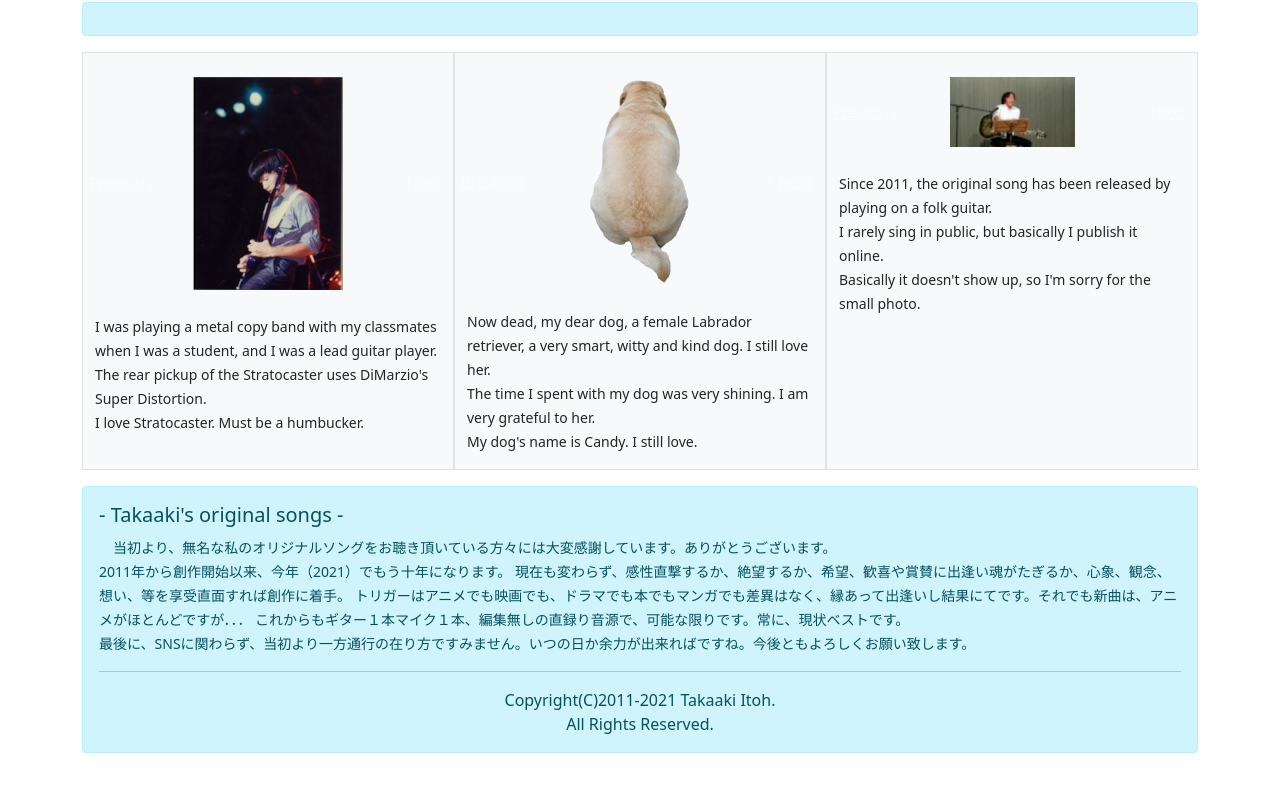
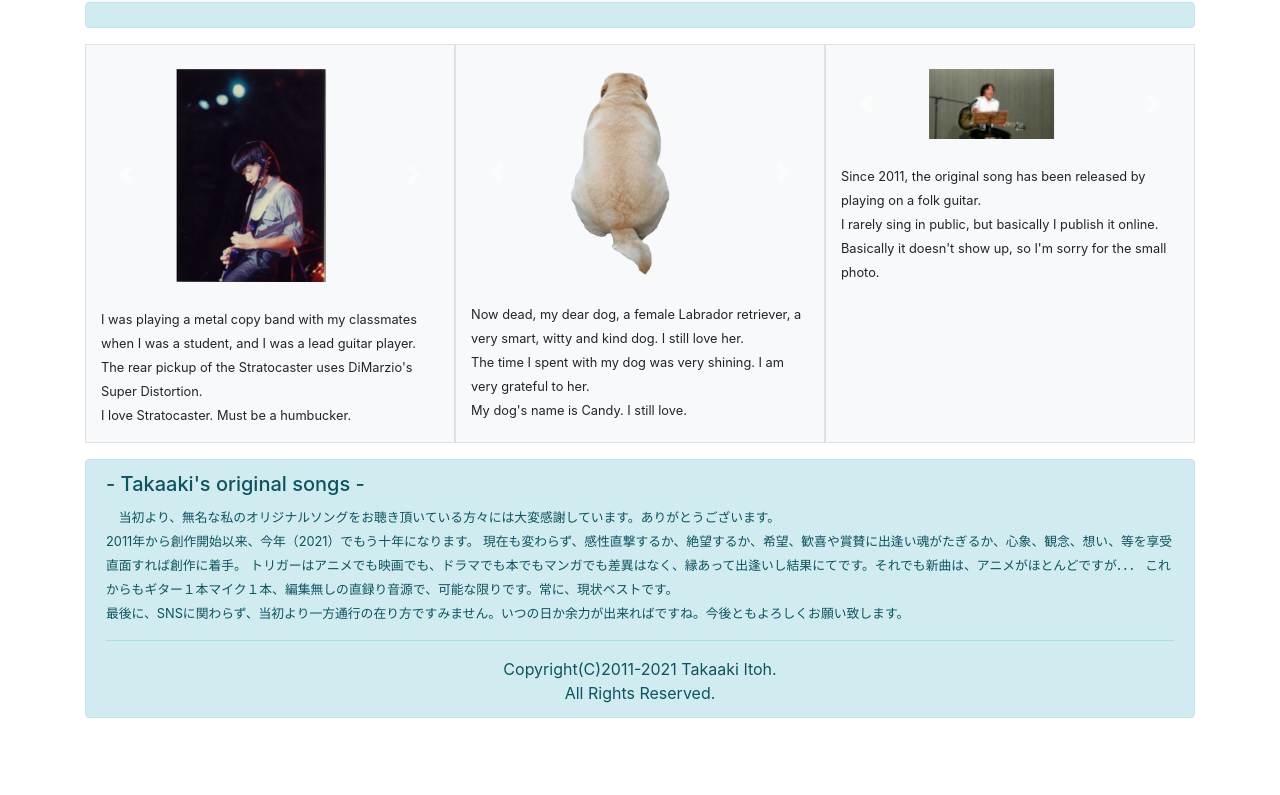
Before and after one commit to takaaki-itoh/takaakisongs, a plain HTML site: page index.html in a window 1280 px wide. Shown: the part 169-964 px from the top of the page. After the commit the page ends 927 px from the top, so only its background shows below. Drawn offline with nearby package versions, Linux system fonts and the light colour scheme.

Commit message:
Update index.html

```diff
--- a/index.html
+++ b/index.html
@@ -10,7 +10,7 @@
     <title>Takaaki's original songs</title>
     <link rel="icon" href="wsd_image/favicon.ico">
     <link rel="icon" type="image/x-icon" href="wsd_image/favicon.ico">
-    <link href="https://cdn.jsdelivr.net/npm/bootstrap@5.0.0-beta1/dist/css/bootstrap.min.css" rel="stylesheet" integrity="sha384-giJF6kkoqNQ00vy+HMDP7azOuL0xtbfIcaT9wjKHr8RbDVddVHyTfAAsrekwKmP1" crossorigin="anonymous">
+    <link rel="stylesheet" href="https://cdn.jsdelivr.net/npm/bootstrap@4.6.0/dist/css/bootstrap.min.css" integrity="sha384-B0vP5xmATw1+K9KRQjQERJvTumQW0nPEzvF6L/Z6nronJ3oUOFUFpCjEUQouq2+l" crossorigin="anonymous">
 </head>
 <body oncontextmenu="return false;">
 <div class="container">
@@ -304,7 +304,6 @@
 <br />
 </div>
     <script src="https://ajax.googleapis.com/ajax/libs/jquery/3.5.1/jquery.min.js"></script>
-    <script src="https://cdn.jsdelivr.net/npm/bootstrap@5.0.0-beta1/dist/js/bootstrap.bundle.min.js" integrity="sha384-ygbV9kiqUc6oa4msXn9868pTtWMgiQaeYH7/t7LECLbyPA2x65Kgf80OJFdroafW" crossorigin="anonymous"></script>0
     <script src="https://code.jquery.com/jquery-3.5.1.slim.min.js" integrity="sha384-DfXdz2htPH0lsSSs5nCTpuj/zy4C+OGpamoFVy38MVBnE+IbbVYUew+OrCXaRkfj" crossorigin="anonymous"></script>
     <script src="https://cdn.jsdelivr.net/npm/bootstrap@4.6.0/dist/js/bootstrap.bundle.min.js" integrity="sha384-Piv4xVNRyMGpqkS2by6br4gNJ7DXjqk09RmUpJ8jgGtD7zP9yug3goQfGII0yAns" crossorigin="anonymous"></script>
 </body>
```
